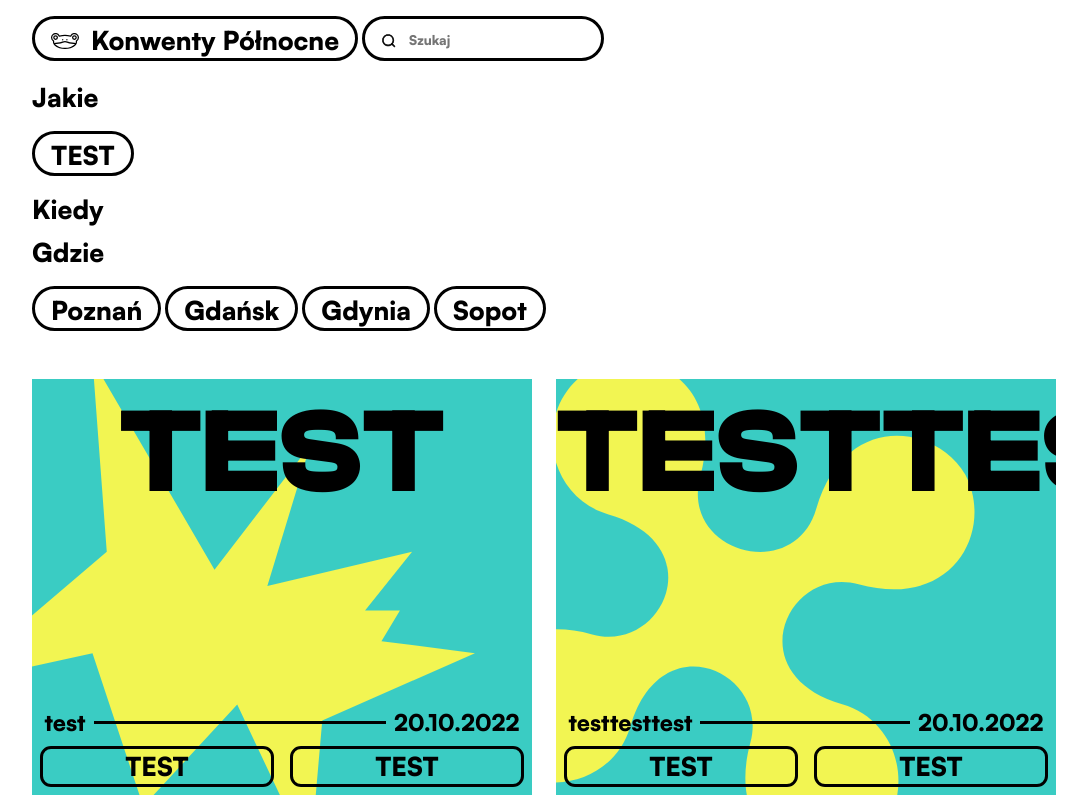
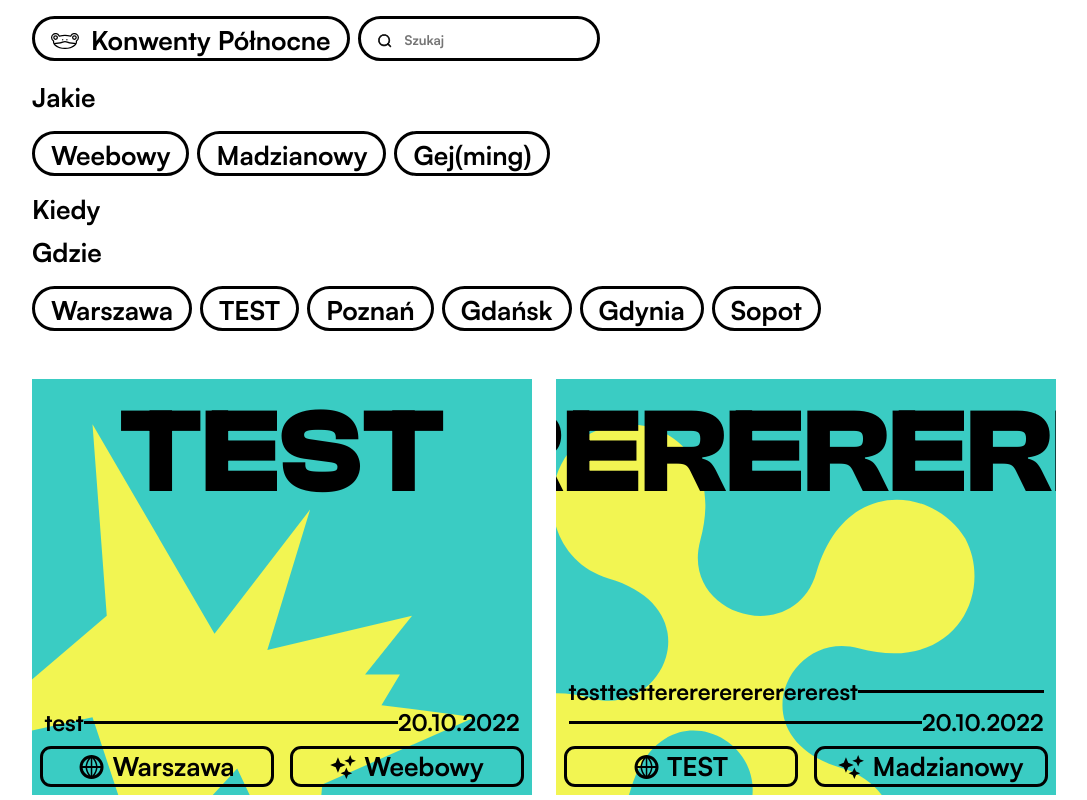
Before and after one commit to burenya/konwenty-polnocne.pl, a Next.js app: page / in a window 1280 px wide. Shown: the top 800 px of the page, without its empty margins (96-1183 px from the left). Built offline with nearby package versions, Linux system fonts and the light colour scheme.

Commit message:
Add tile animations

```diff
--- a/data/lista.json
+++ b/data/lista.json
@@ -2,45 +2,45 @@
   "konwenty": [
     {
       "nazwa": "test",
+      "miasto": "Warszawa",
+      "data": "20.10.2022",
+      "link": "TEST",
+      "typ": "Weebowy"
+    },
+    {
+      "nazwa": "Testtesttererererererererest",
       "miasto": "TEST",
       "data": "20.10.2022",
       "link": "TEST",
-      "typ": "TEST"
+      "typ": "Madzianowy"
     },
     {
       "nazwa": "Testtesttest",
       "miasto": "TEST",
       "data": "20.10.2022",
       "link": "TEST",
-      "typ": "TEST"
+      "typ": "Weebowy"
     },
     {
       "nazwa": "Testtesttest",
       "miasto": "TEST",
       "data": "20.10.2022",
       "link": "TEST",
-      "typ": "TEST"
-    },
-    {
-      "nazwa": "Testtesttest",
-      "miasto": "TEST",
-      "data": "20.10.2022",
-      "link": "TEST",
-      "typ": "TEST"
+      "typ": "Weebowy"
     },
     {
       "nazwa": "Testtesttest",
       "miasto": "Poznań",
       "data": "20.10.2022",
       "link": "TEST",
-      "typ": "TEST"
+      "typ": "Weebowy"
     },
     {
       "nazwa": "Testtesttest",
       "miasto": "Poznań",
       "data": "20.10.2022",
       "link": "TEST",
-      "typ": "TEST"
+      "typ": "Gej(ming)"
     },
     {
       "nazwa": "Testtesttest",
--- a/icons/icons.js
+++ b/icons/icons.js
@@ -66,7 +66,7 @@ module.exports = {
       </svg>
     );
   },
-  Blob: function (props, index) {
+  Blob: function (props) {
     const blobs = [
       <svg
         id="Warstwa_1"
@@ -139,4 +139,26 @@ module.exports = {
 
     return blobs[Math.floor(Math.random() * 9)];
   },
+  Glob: function (props) {
+    return (
+      <svg viewBox="0 0 23 22" {...props} xmlns="http://www.w3.org/2000/svg">
+        <path
+          d="M11.5 0C5.4502 0 0.5 4.9502 0.5 11C0.5 17.0498 5.4502 22 11.5 22C17.5498 22 22.5 17.0498 22.5 11C22.5 4.9502 17.5498 0 11.5 0ZM19.682 9.9687H16.9323C16.7944 8.5249 16.1756 5.77523 14.251 3.2305C17.1373 4.26179 19.2695 6.87483 19.682 9.9687ZM12.1871 2.95593C14.5939 5.43102 15.3493 8.45658 15.5555 9.9687H12.1871V2.95593ZM10.8129 9.9687H7.44443C7.65069 8.45658 8.33778 5.43102 10.8129 2.95593V9.9687ZM10.8129 12.0313V19.0441C8.40609 16.569 7.65069 13.5434 7.44443 12.0313H10.8129ZM12.1871 12.0313H15.5555C15.3493 13.5434 14.6622 16.569 12.1871 19.0441V12.0313ZM8.75033 3.2305C6.82569 5.77391 6.27523 8.5249 6.06897 9.9687H3.3193C3.73053 6.87483 5.86271 4.26179 8.75033 3.2305ZM3.31798 12.0313H6.06765C6.20559 13.4751 6.82437 16.2248 8.74901 18.7695C5.86268 17.7382 3.7305 15.1252 3.31798 12.0313ZM14.2497 18.7695C16.1743 16.2261 16.7248 13.4751 16.931 12.0313H19.6807C19.2695 15.1252 17.1373 17.7382 14.2497 18.7695Z"
+          fill="currentColor"
+        />
+      </svg>
+    );
+  },
+  Stars: function (props) {
+    return (
+      <svg viewBox="0 0 24 22" {...props} xmlns="http://www.w3.org/2000/svg">
+        <path
+          fill-rule="evenodd"
+          clip-rule="evenodd"
+          d="M7.30346 2.00292L9.36332 7.05616L14.4166 9.11602L9.36332 11.1759L7.30346 16.2291L5.2436 11.1759L0.190369 9.11602L5.2436 7.05616L7.30346 2.00292ZM15.0043 11.3618L16.545 15.1404L20.3236 16.6812L16.545 18.2219L15.0043 22.0005L13.4646 18.2219L9.68597 16.6812L13.4646 15.1404L15.0043 11.3618ZM18.4926 0L20.0333 3.7786L23.8119 5.31932L20.0333 6.86004L18.4926 10.6386L16.9529 6.86004L13.1743 5.31932L16.9529 3.7786L18.4926 0Z"
+          fill="currentColor"
+        />
+      </svg>
+    );
+  },
 };
--- a/pages/index.js
+++ b/pages/index.js
@@ -1,6 +1,6 @@
 import Header from "../components/header";
 import Foot from "../components/footer";
-import { Blob } from "../icons/icons";
+import { Blob, Glob, Stars } from "../icons/icons";
 const colors = require("../data/config.json");
 const data = require("../data/lista.json");
 
@@ -40,16 +40,53 @@ data.konwenty.forEach((x) => {
       }}
     >
       <h1>{x.nazwa.toLocaleUpperCase()}</h1>
+      <div className="menu">
+        <a
+          className="plan"
+          style={{ "background-color": colors.colors[rng_color].ac_color }}
+        >
+          <p>
+            Plan <br />
+            konwentu
+          </p>
+        </a>
+        <a
+          className="link"
+          style={{ "background-color": colors.colors[rng_color].ac_color }}
+        >
+          <p>
+            Strona
+            <br /> organizatora
+          </p>
+        </a>
+        <a
+          className="calendar"
+          style={{ "background-color": colors.colors[rng_color].ac_color }}
+        >
+          <p>Dodaj do kalendarza</p>
+        </a>
+      </div>
       <div className="div_footer">
         <div className="bottom">
-          <p className="name_bottom">{x.nazwa.toLocaleLowerCase()}</p>
-          <hr />
-          <p className="data_bottom">{x.data}</p>
+          <div>
+            <p className="name_bottom">{x.nazwa.toLocaleLowerCase()}</p>
+            <hr />
+          </div>
+          <div>
+            <hr />
+            <p className="data_bottom">{x.data}</p>
+          </div>
         </div>
 
         <div className="info">
-          <div>{x.miasto}</div>
-          <div>{x.typ}</div>
+          <div>
+            <Glob className="icon" />
+            <p>{x.miasto}</p>
+          </div>
+          <div>
+            <Stars className="icon" />
+            <p>{x.typ}</p>
+          </div>
         </div>
       </div>
       <Blob
--- a/styles/globals.scss
+++ b/styles/globals.scss
@@ -1,7 +1,7 @@
 @font-face {
   font-family: "Satoshi";
   src: url(../font/Satoshi-Variable.ttf);
-  font-weight: 900;
+  font-weight: 700;
 }
 
 @font-face {
@@ -66,7 +66,7 @@ nav {
   background-color: white;
   padding: 0.25rem 1rem 0 1rem;
   display: flex;
-  margin-right: 0.25rem;
+  margin-right: 0.5rem;
   flex-direction: row;
   align-items: center;
   border-radius: 61px;
@@ -82,6 +82,7 @@ nav {
   }
 }
 section {
+  z-index: -1000;
   width: 80%;
   margin-left: 10%;
   display: grid;
@@ -89,15 +90,50 @@ section {
   gap: 1.5rem;
 }
 div.konwent {
-  z-index: -2;
+  z-index: 900;
   width: 100%;
   height: 26rem;
   overflow: hidden;
+  display: flex;
+  flex-direction: column;
+  align-items: center;
   position: relative;
   h1 {
+    position: absolute;
     text-align: center;
     font-size: 15vh;
     font-family: ClashDisplay;
+    transition-duration: 250ms;
+  }
+  .menu {
+    margin: 5rem;
+    opacity: 0;
+    position: absolute;
+    width: 95%;
+    display: grid;
+    grid-template-columns: repeat(2, 1fr);
+    gap: 1rem;
+    a {
+      display: flex;
+      justify-content: center;
+      align-items: center;
+      padding: 1.25rem;
+      border-radius: 50px;
+    }
+    .link {
+      grid-column: 1;
+      grid-row: 1;
+    }
+    .calendar {
+      grid-column: 1/3;
+      grid-row: 2;
+    }
+    .plan {
+    }
+    .bottom {
+      grid-column: 2;
+      grid-row: 1;
+    }
   }
   .div_footer {
     bottom: 0;
@@ -112,12 +148,17 @@ div.konwent {
       display: flex;
       align-items: center;
       flex-wrap: wrap;
-      hr {
-        margin: 0.5rem;
-        border: 0;
-        height: 3px;
+      div {
         flex: 1;
-        background-color: black;
+        display: flex;
+        align-items: center;
+        hr {
+          border: 0;
+          height: 3px;
+          min-width: 5rem;
+          flex: 1;
+          background-color: black;
+        }
       }
     }
     .info {
@@ -127,23 +168,40 @@ div.konwent {
       div {
         display: flex;
         justify-content: center;
+        align-items: center;
         border: 3px solid black;
         border-radius: 11px;
         margin: 0.5rem;
         flex: 1;
+      }
+      .icon {
+        margin: 0 0.5rem 0 0;
+        height: 1.5rem;
       }
     }
   }
   .blob {
     position: absolute;
     align-self: flex-start;
-    color: #f2f552;
     z-index: -1;
     height: 120%;
     left: -5rem;
-    bottom: -4rem;
+    bottom: -8rem;
+    transition-duration: 250ms;
   }
 }
+.konwent:hover {
+  .blob {
+    opacity: 0;
+  }
+  h1 {
+    opacity: 0;
+  }
+  .menu {
+    opacity: 1;
+  }
+}
+
 footer {
   margin: 2rem 0 15rem 10%;
   display: flex;
@@ -154,4 +212,11 @@ footer {
       margin: 0.5rem 1rem 0 0;
     }
   }
+  .bubble {
+    cursor: pointer;
+    user-select: none;
+  }
+  .bubble:hover {
+    border-radius: 15px;
+  }
 }
```
